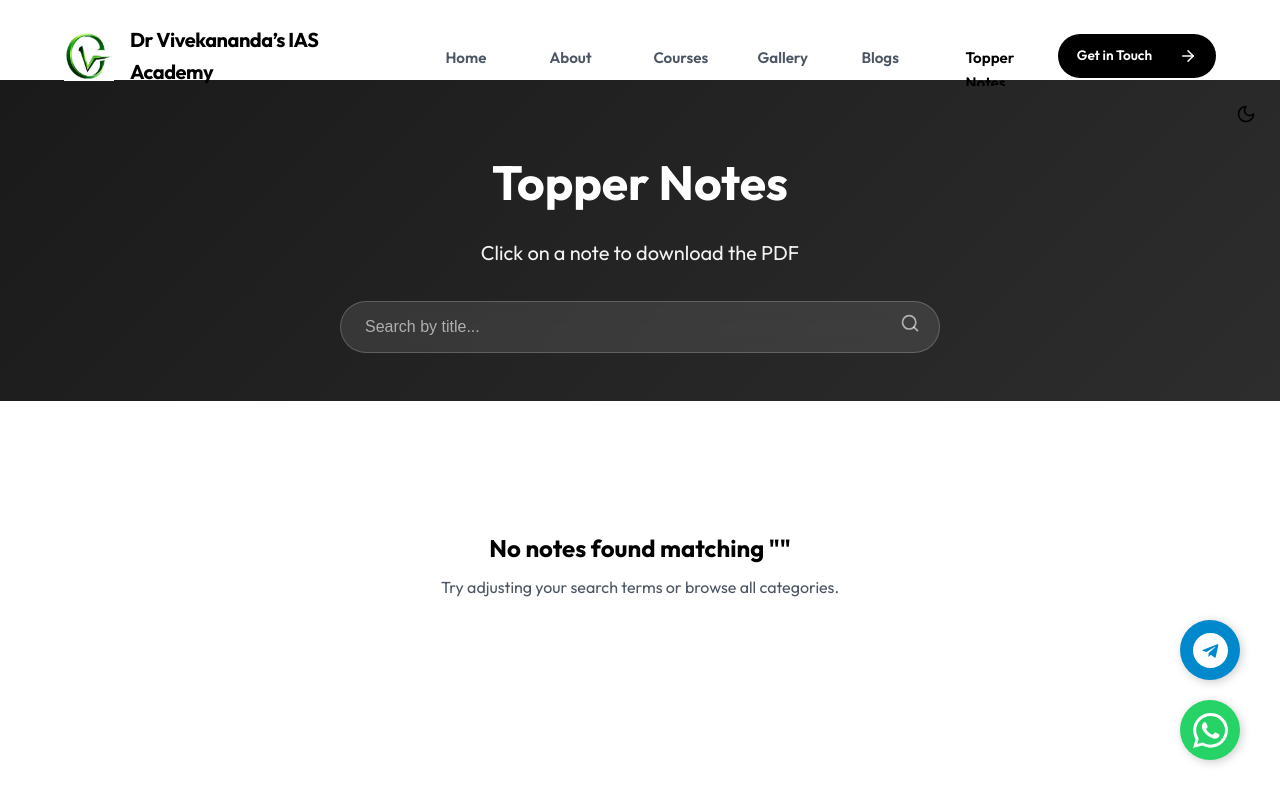
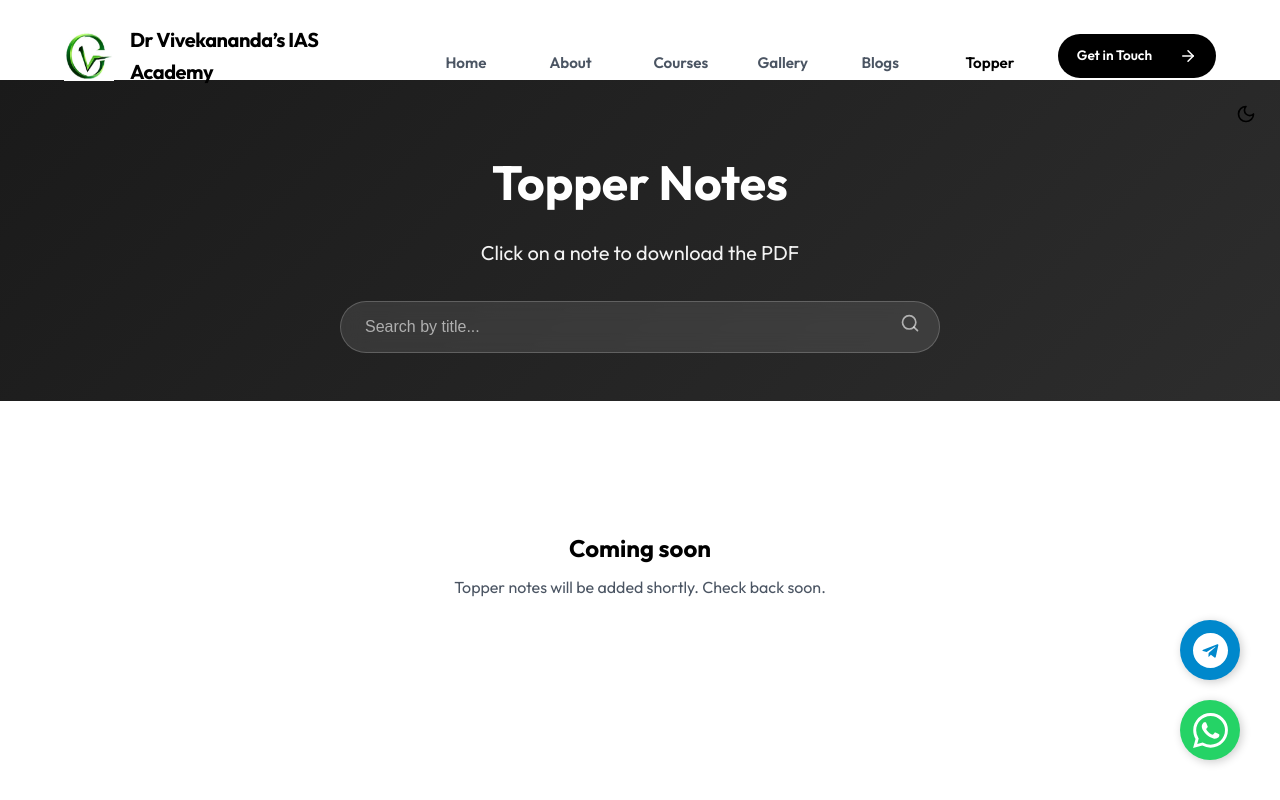
Before and after one commit to developerGokhush/Dr_Vivekananda_IAS_Academy, a React (Vite) app: page /topper-notes in a window 1280 px wide. Shown: the top 800 px of the page. Built offline with nearby package versions, Linux system fonts and the light colour scheme.

Commit message:
fixed nav-bar

```diff
--- a/src/components/Navbar.css
+++ b/src/components/Navbar.css
@@ -41,6 +41,8 @@
   gap: 3rem;
   overflow: hidden;
   padding: 0.75rem 3rem;
+  flex-wrap: nowrap;
+  align-items: center;
 }
 
 
@@ -139,7 +141,6 @@
 }
 
 .nav-link-transition {
-  margin-bottom: 10px;
   margin-right: clamp(2.5rem, 5vw, 3.5rem);
 }
 
--- a/src/pages/TopperNotes.tsx
+++ b/src/pages/TopperNotes.tsx
@@ -92,8 +92,8 @@ const TopperNotes = () => {
                             </>
                         ) : (
                             <div className="no-results">
-                                <h3>No notes found matching "{searchQuery}"</h3>
-                                <p>Try adjusting your search terms or browse all categories.</p>
+                                <h3>Coming soon</h3>
+                                <p>Topper notes will be added shortly. Check back soon.</p>
                             </div>
                         )}
                     </div>
```
